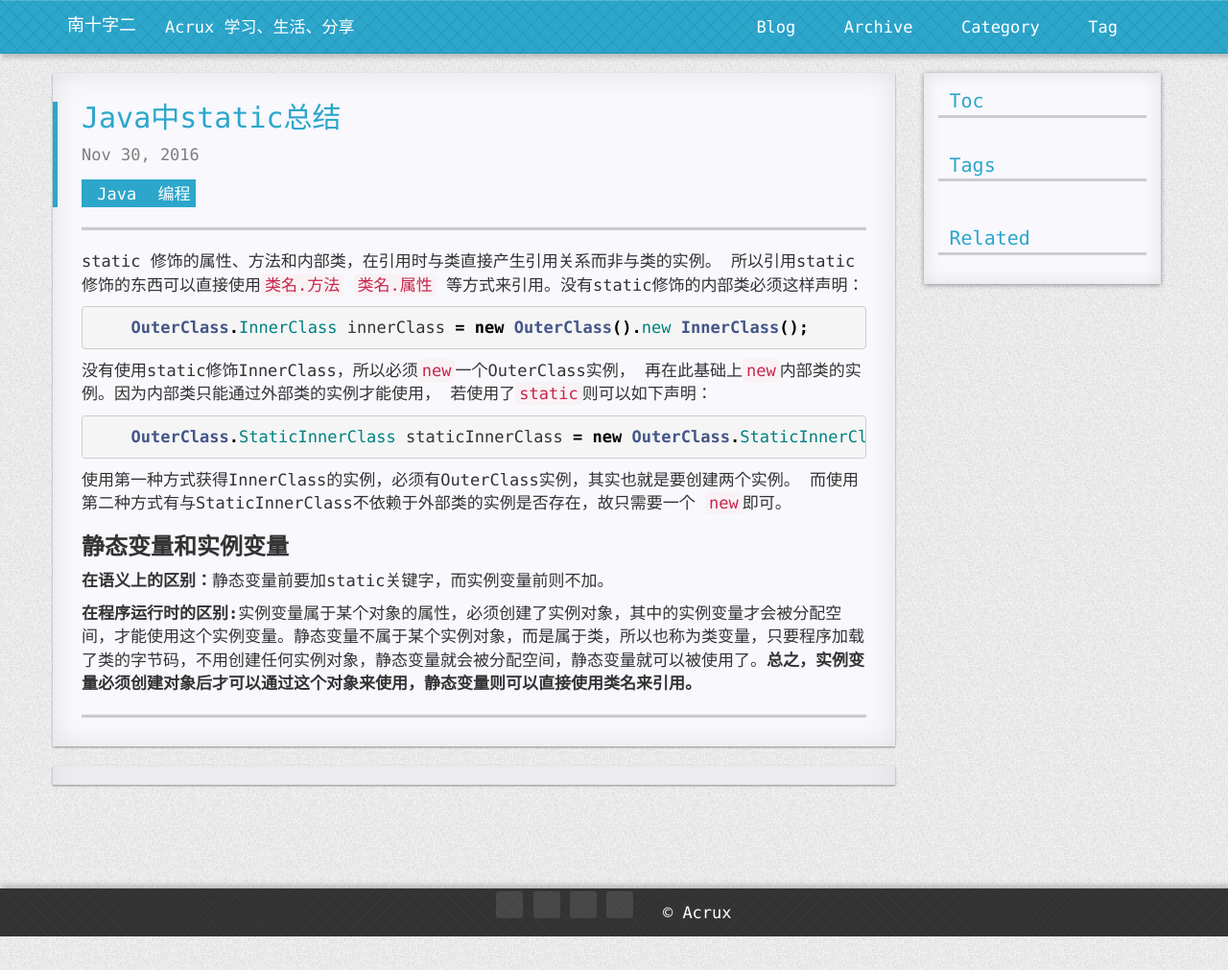
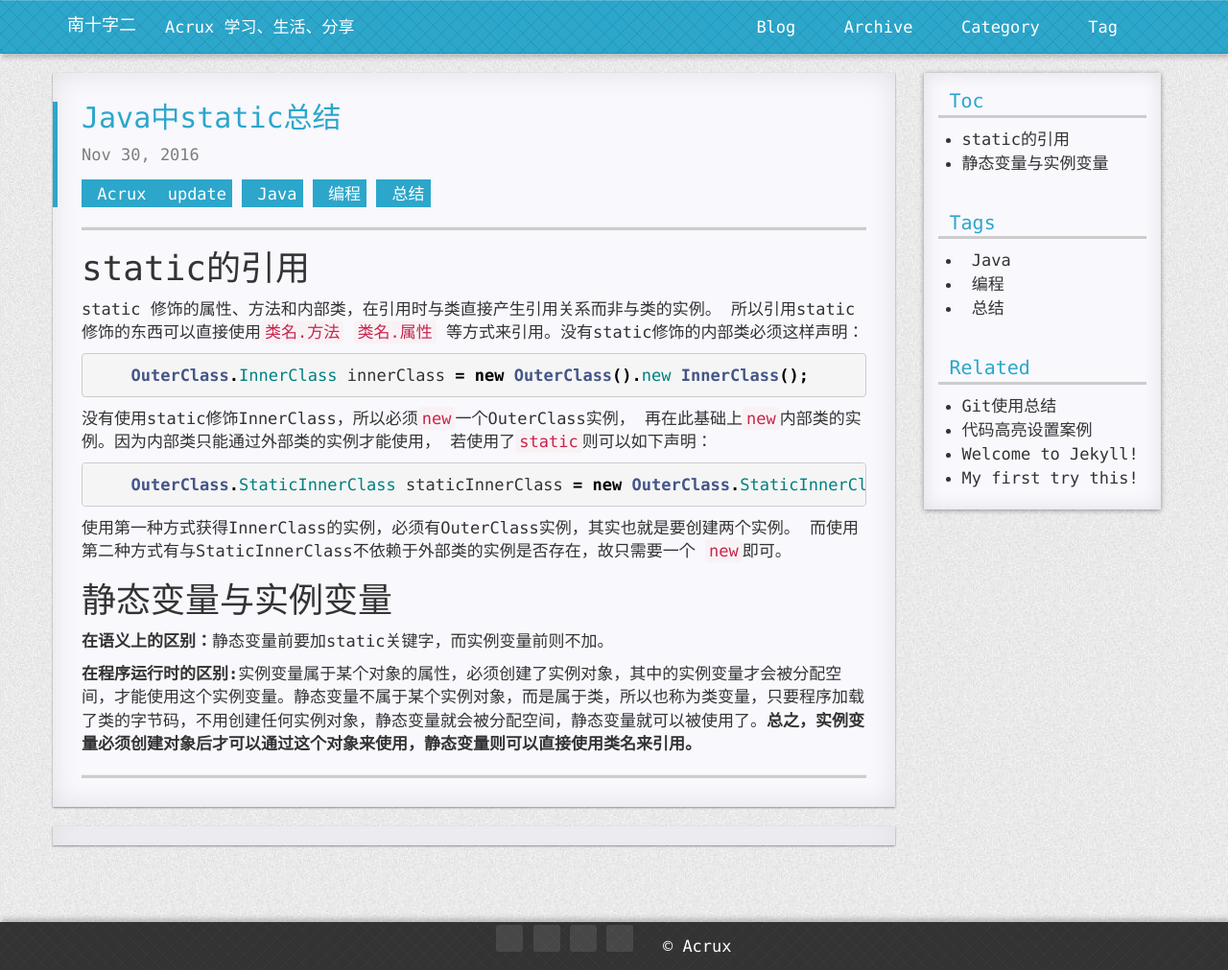
Before and after one commit to dengkaidi/dengkaidi.github.io, a Jekyll site: the page built from _posts/2016-11-30-static.markdown, in a window 1280 px wide. Shown: the whole page at 96% size. Built offline with Jekyll 4.4.1, drawn with Linux system fonts in a browser that asks for light colours; nearby versions of some CDN libraries; comment, search, counter and statistics services are not loaded; a style sheet for code colours, icons or effects is not loaded.

Commit message:
modify post.html git-using javaScript static

```diff
--- a/_layouts/post.html
+++ b/_layouts/post.html
@@ -22,15 +22,6 @@
             {{content}}
           </article>
           <hr class="boundary">
-
-          <div id="post-share" class="bdsharebuttonbox">
-              <a href="#" class="bds_more" data-cmd="more"></a>
-              <a href="#" class="bds_tsina" data-cmd="tsina" title="分享到新浪微博"></a>
-              <a href="#" class="bds_weixin" data-cmd="weixin" title="分享到微信"></a>
-              <a href="#" class="bds_douban" data-cmd="douban" title="分享到豆瓣网"></a>
-              <a href="#" class="bds_fbook" data-cmd="fbook" title="分享到Facebook"></a>
-              <a href="#" class="bds_copy" data-cmd="copy" title="分享到复制网址"></a>
-          </div>
         </div>
         <div class="pad-min"></div>
         <div id="post-comment" class="sheet post">
--- a/_posts/2016-11-30-javaScript.markdown
+++ b/_posts/2016-11-30-javaScript.markdown
@@ -3,7 +3,7 @@
 title:  "代码高亮设置案例"
 date:   2016-11-30 14:31:00 +0800
 categories: Acrux update
-tags: JavaScript web
+tags: JavaScript web 高亮
 ---
 
 * TOC
--- a/_posts/2016-11-30-my-first-test.markdown
+++ b/_posts/2016-11-30-my-first-test.markdown
@@ -3,6 +3,7 @@
 title:  "My first try this!"
 date:   2016-11-30 14:02:36 +0800
 categories: Acrux update
+tags: jekyll demo
 ---
 You’ll find this post in your `_posts` directory. Go ahead and edit it and re-build the site to see your changes. You can rebuild the site in many different ways, but the most common way is to run `jekyll serve`, which launches a web server and auto-regenerates your site when a file is updated.
 
--- a/_posts/2016-11-30-static.markdown
+++ b/_posts/2016-11-30-static.markdown
@@ -2,8 +2,14 @@
 layout: post
 title: "Java中static总结"
 date:  2016-11-30 15:39:00 +0800
-categories: Java 编程
+categories: Acrux update
+tags: Java 编程 总结
 ---
+
+* TOC
+{:toc}
+
+# static的引用
 
 <p>  static 修饰的属性、方法和内部类，在引用时与类直接产生引用关系而非与类的实例。
 所以引用static修饰的东西可以直接使用<code>类名.方法</code> <code>类名.属性</code>
@@ -21,7 +27,7 @@
 而使用第二种方式有与StaticInnerClass不依赖于外部类的实例是否存在，故只需要一个
 <code>new</code>即可。</p>
 
-<h3><b>静态变量和实例变量</b></h3>
+# 静态变量与实例变量
 <p>
 	<b>在语义上的区别：</b>静态变量前要加static关键字，而实例变量前则不加。
 </p>
```
Also changed, not shown: _posts/2016-11-30-git-using.markdown (+5 -5 lines).
